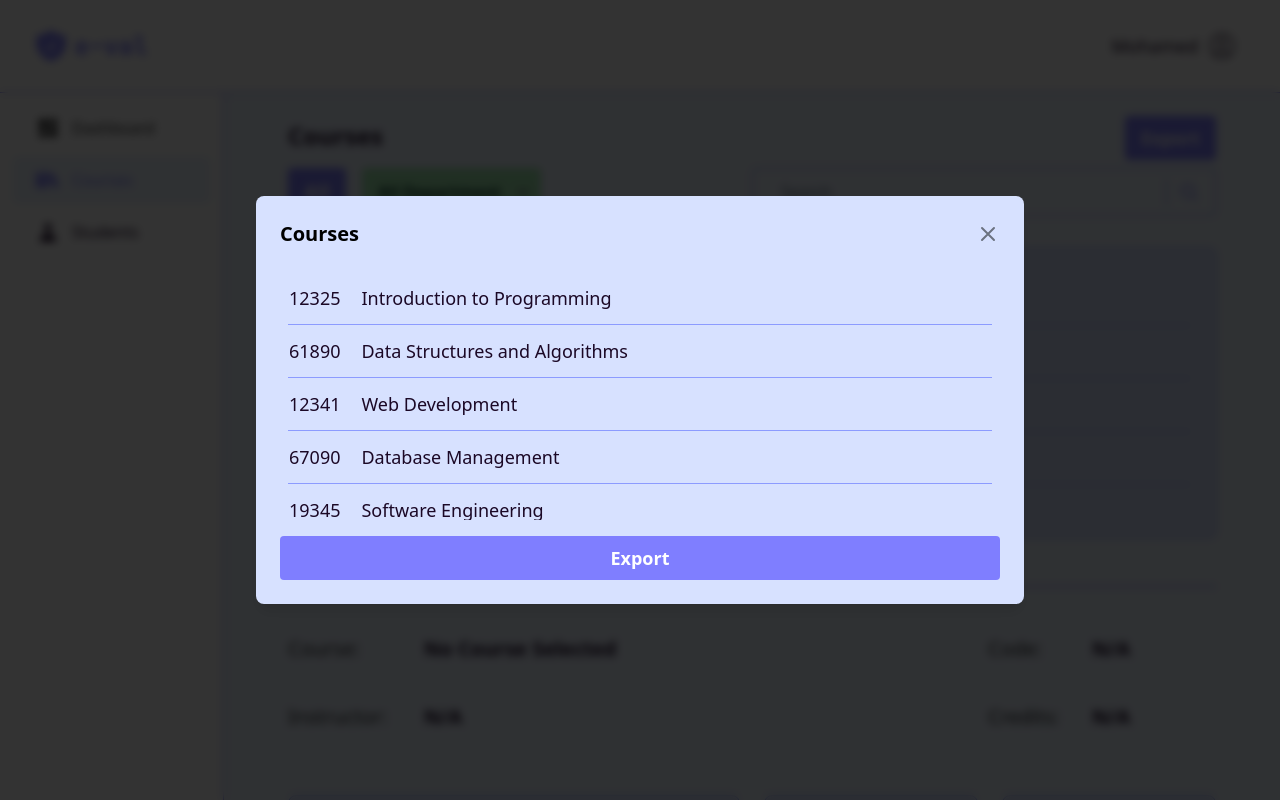
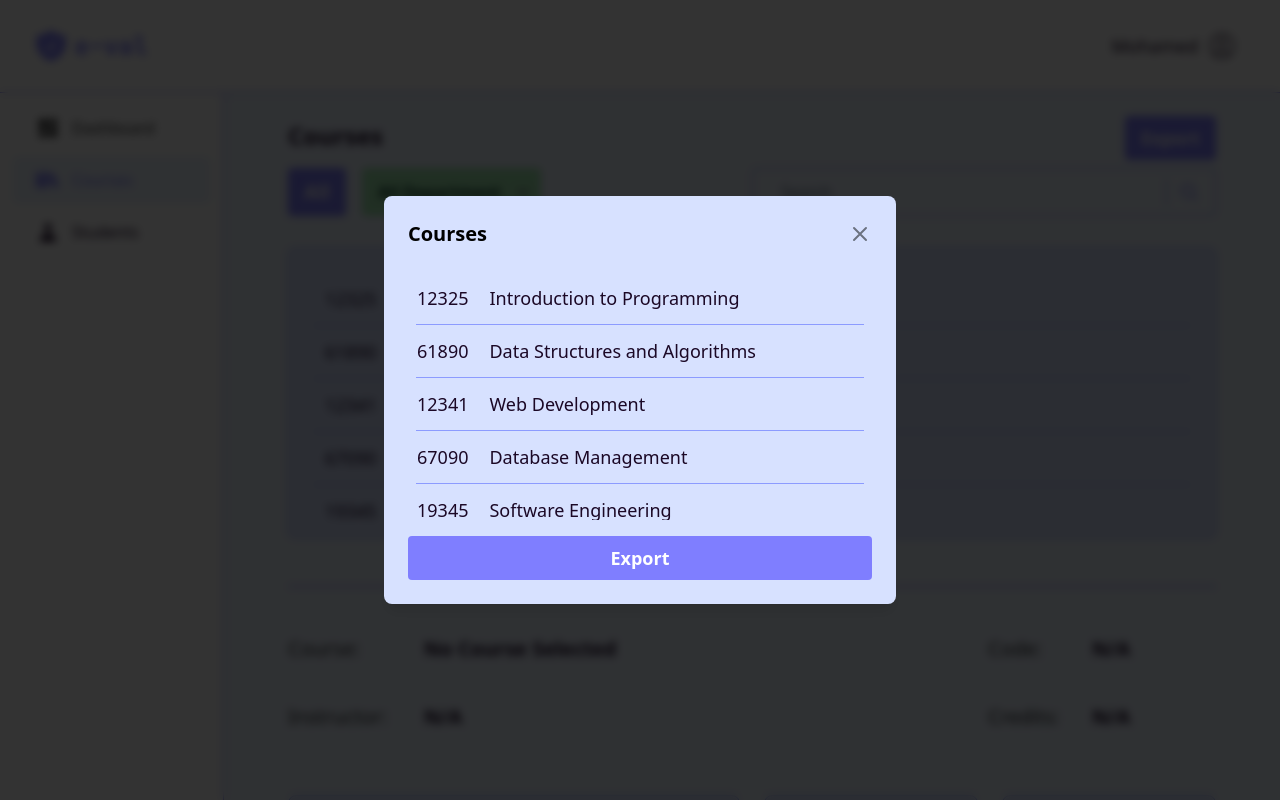
Before and after one commit to Abdullah-Jehani/e-val, a Vue app: page /admin/courses in a window 1280 px wide. Both pictures are taken after a click on the button "Export". Shown: the top 800 px of the page. Built offline with nearby package versions, Linux system fonts and the light colour scheme.

Commit message:
chore: Update Modal and CourseTable components for better readability and consistency

```diff
--- a/src/components/Admin/Modal.vue
+++ b/src/components/Admin/Modal.vue
@@ -2,7 +2,9 @@
   <div
     class="fixed inset-0 bg-black backdrop-blur-sm bg-opacity-80 flex justify-center items-center z-50 transition duration-200 ease-in-out"
   >
-    <div class="bg-offWhite rounded-lg shadow-lg p-6 md:w-1/2 lg:w-3/5 w-5/6">
+    <div
+      class="bg-offWhite rounded-lg shadow-lg p-6 sm:w-2/3 md:w-1/2 min-w-40 lg:w-2/5 w-5/6"
+    >
       <div class="flex justify-between items-center mb-4">
         <h2 v-if="title" class="text-xl font-bold">{{ title }}</h2>
         <button
--- a/src/views/Admin/CoursesView.vue
+++ b/src/views/Admin/CoursesView.vue
@@ -20,7 +20,7 @@
         @object-selected="handleCourseSelected"
       />
     </div>
-    <div class="col-span-full lg:col-span-full w-full">
+    <div class="col-span-full lg:col-span-full w-full md:pb-16">
       <object-details
         :courseName="courseName"
         :instructorName="instructorName"
```
